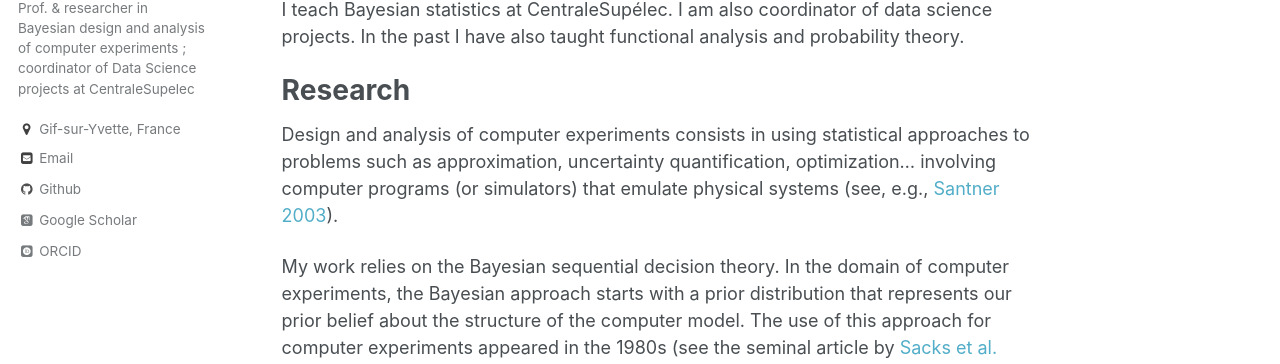
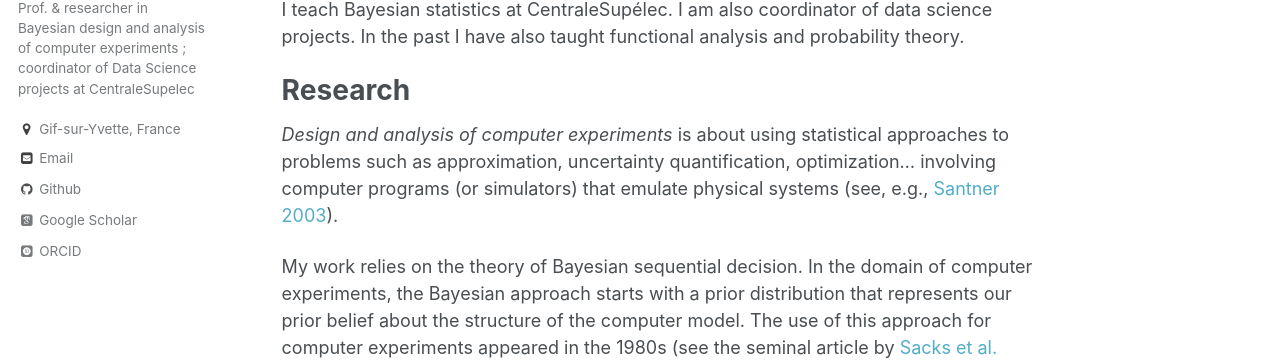
Before and after one commit to emvazquez/emvazquez.github.io, a Jekyll site: the page built from _pages/about.md, in a window 1280 px wide and 1137 px high. Shown: the part 337-701 px from the top of the window. Built offline with Jekyll 4.4.1, drawn with Linux system fonts in a browser that asks for light colours; some web fonts are replaced.

Commit message:
Update about.md

```diff
--- a/_pages/about.md
+++ b/_pages/about.md
@@ -22,9 +22,9 @@ I teach Bayesian statistics at CentraleSupélec. I am also coordinator of data s
 Research
 ======
 
-Design and analysis of computer experiments consists in using statistical approaches to problems such as  approximation, uncertainty quantification, optimization... involving computer programs (or simulators) that emulate physical systems (see, e.g., [Santner 2003](https://www.springer.com/fr/book/9780387954202)).
+_Design and analysis of computer experiments_ is about using statistical approaches to problems such as  approximation, uncertainty quantification, optimization... involving computer programs (or simulators) that emulate physical systems (see, e.g., [Santner 2003](https://www.springer.com/fr/book/9780387954202)).
 
-My work relies on the Bayesian sequential decision theory.  In the domain of computer experiments, the Bayesian approach starts with a prior distribution that represents our prior belief about the structure of the computer model. The use of this approach  for computer experiments appeared in the 1980s (see the seminal article by [Sacks et al. 1989](https://projecteuclid.org/euclid.ss/1177012413)).
+My work relies on the theory of Bayesian sequential decision.  In the domain of computer experiments, the Bayesian approach starts with a prior distribution that represents our prior belief about the structure of the computer model. The use of this approach  for computer experiments appeared in the 1980s (see the seminal article by [Sacks et al. 1989](https://projecteuclid.org/euclid.ss/1177012413)).
 
 My activities are reflected in my current implication in the stirring commitees of the [GdR MascotNum](http://www.gdr-mascotnum.fr) and the [PGMO program](https://www.fondation-hadamard.fr/PGMO) of the FMJH.
 
```
